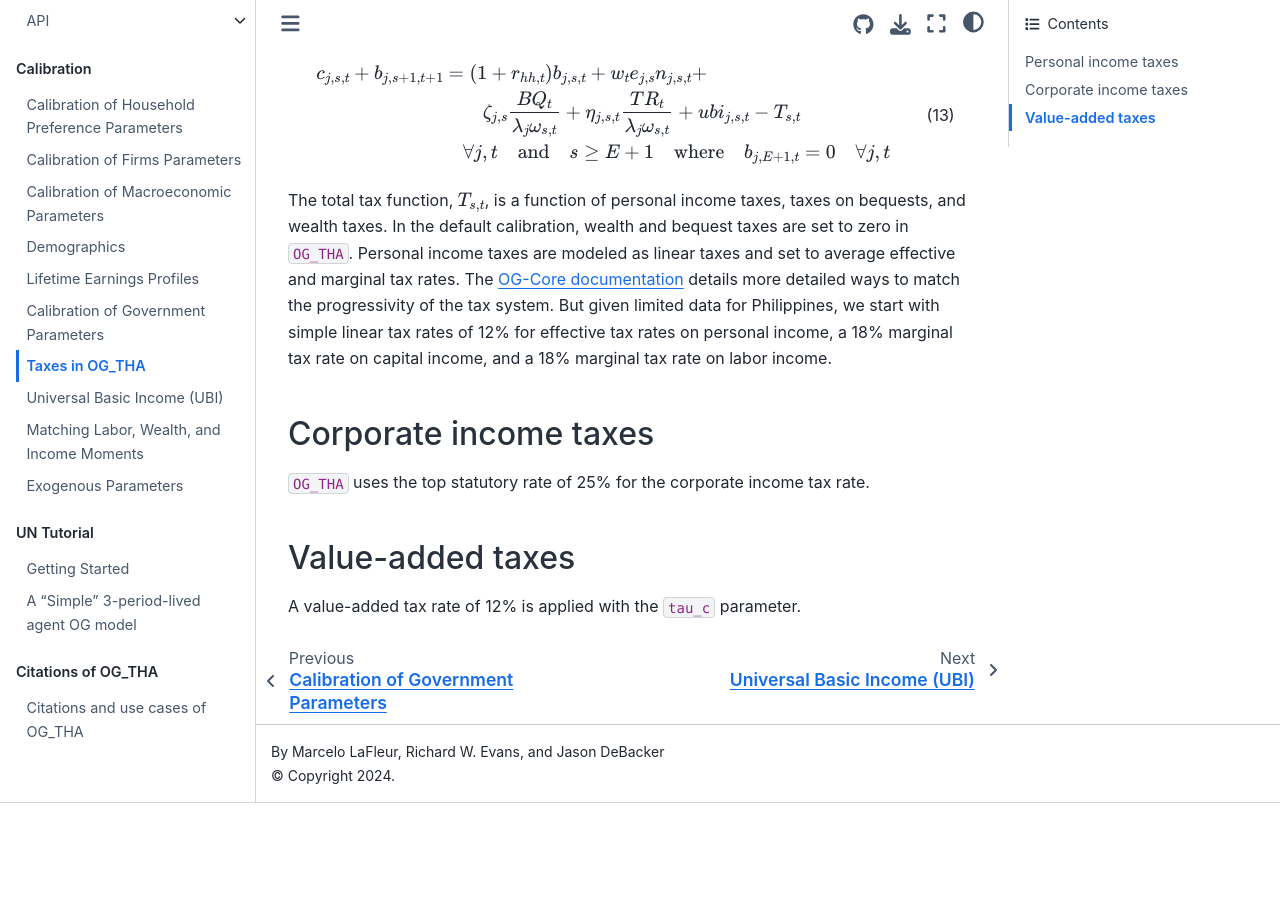
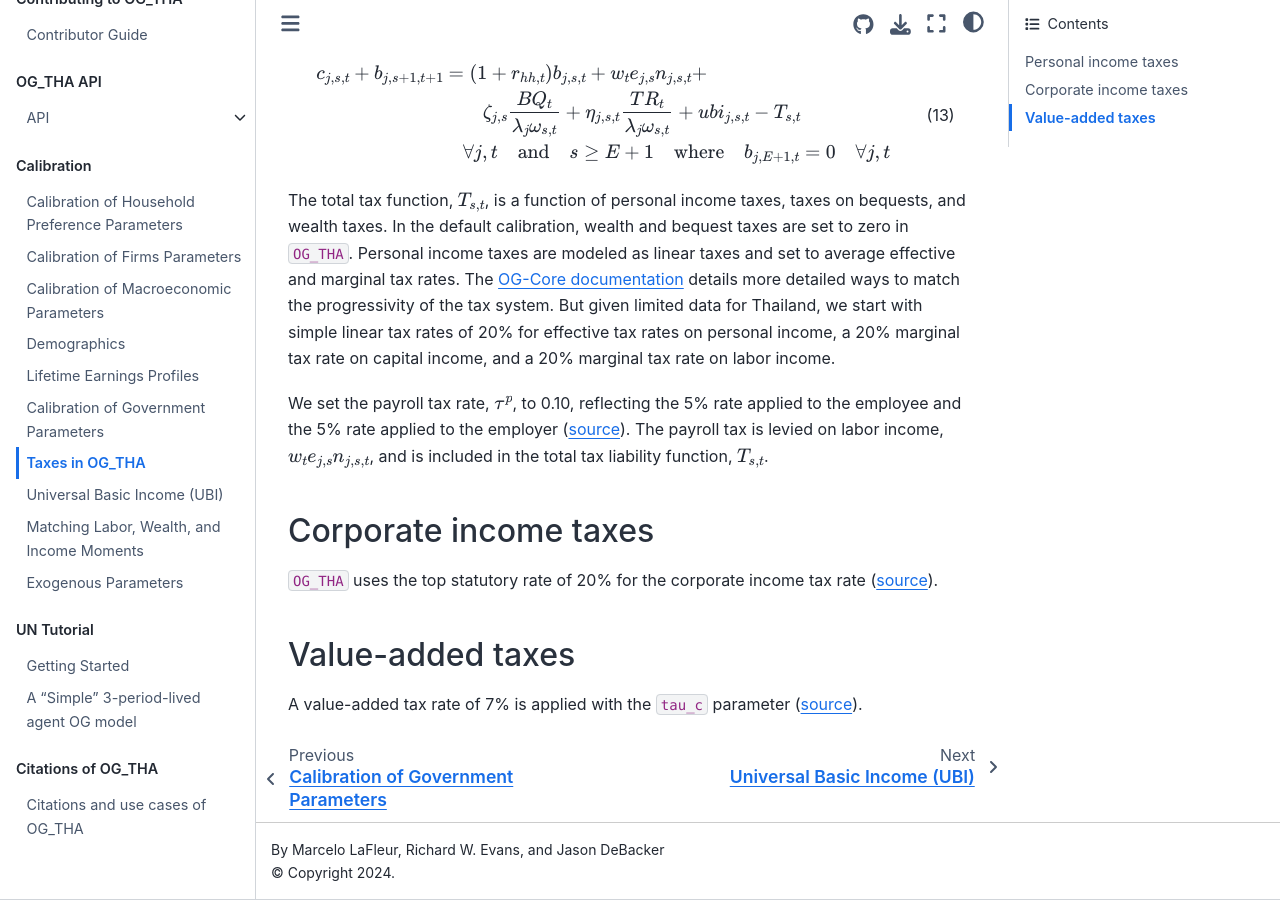
Before and after one commit to jdebacker/OG-THA, a Jupyter Book: the page built from docs/book/content/calibration/taxes.md, in a window 1280 px wide and 900 px high, scrolled down 523 px. Built offline with Jupyter Book 1.0.4 settings and Sphinx 7.4.7 and the Sphinx Book theme 1.1.4, drawn with Linux system fonts in a browser that asks for light colours; pages that are not in the unit, such as notebooks, are missing from menus; comment, search, counter and statistics services are not loaded; before the commit the page ends 1326 px from its top, so only the background shows below that.

Commit message:
add sources for tax calibration

````diff
--- a/docs/book/content/calibration/taxes.md
+++ b/docs/book/content/calibration/taxes.md
@@ -14,12 +14,15 @@
   &\quad\forall j,t\quad\text{and}\quad s\geq E+1 \quad\text{where}\quad b_{j,E+1,t}=0\quad\forall j,t
 ```
 
-The total tax function, $T_{s,t}$, is a function of personal income taxes, taxes on bequests, and wealth taxes.  In the default calibration, wealth and bequest taxes are set to zero in `OG_THA`. Personal income taxes are modeled as linear taxes and set to average effective and marginal tax rates.  The [OG-Core documentation](https://pslmodels.github.io/OG-Core/content/theory/government.html#taxes) details more detailed ways to match the progressivity of the tax system.  But given limited data for Philippines, we start with simple linear tax rates of 12% for effective tax rates on personal income, a 18% marginal tax rate on capital income, and a 18\% marginal tax rate on labor income.
+The total tax function, $T_{s,t}$, is a function of personal income taxes, taxes on bequests, and wealth taxes.  In the default calibration, wealth and bequest taxes are set to zero in `OG_THA`. Personal income taxes are modeled as linear taxes and set to average effective and marginal tax rates.  The [OG-Core documentation](https://pslmodels.github.io/OG-Core/content/theory/government.html#taxes) details more detailed ways to match the progressivity of the tax system.  But given limited data for Thailand, we start with simple linear tax rates of 20% for effective tax rates on personal income, a 20% marginal tax rate on capital income, and a 20\% marginal tax rate on labor income.
+
+We set the payroll tax rate, $\tau^p$, to 0.10, reflecting the 5% rate applied to the employee and the 5% rate applied to the employer ([source](https://www.workneticsglobal.com/insights/payroll-laws-in-thailand-what-your-company-needs-to-know)).  The payroll tax is levied on labor income, $w_t e_{j,s} n_{j,s,t}$, and is included in the total tax liability function, $T_{s,t}$.
+
 
 ## Corporate income taxes
 
-`OG_THA` uses the top statutory rate of 25% for the corporate income tax rate.
+`OG_THA` uses the top statutory rate of 20% for the corporate income tax rate ([source](https://www.rd.go.th/english/6044.html)).
 
 ## Value-added taxes
 
-A value-added tax rate of 12% is applied with the `tau_c` parameter.
+A value-added tax rate of 7% is applied with the `tau_c` parameter ([source](https://www.rd.go.th/english/6043.html)).
````
